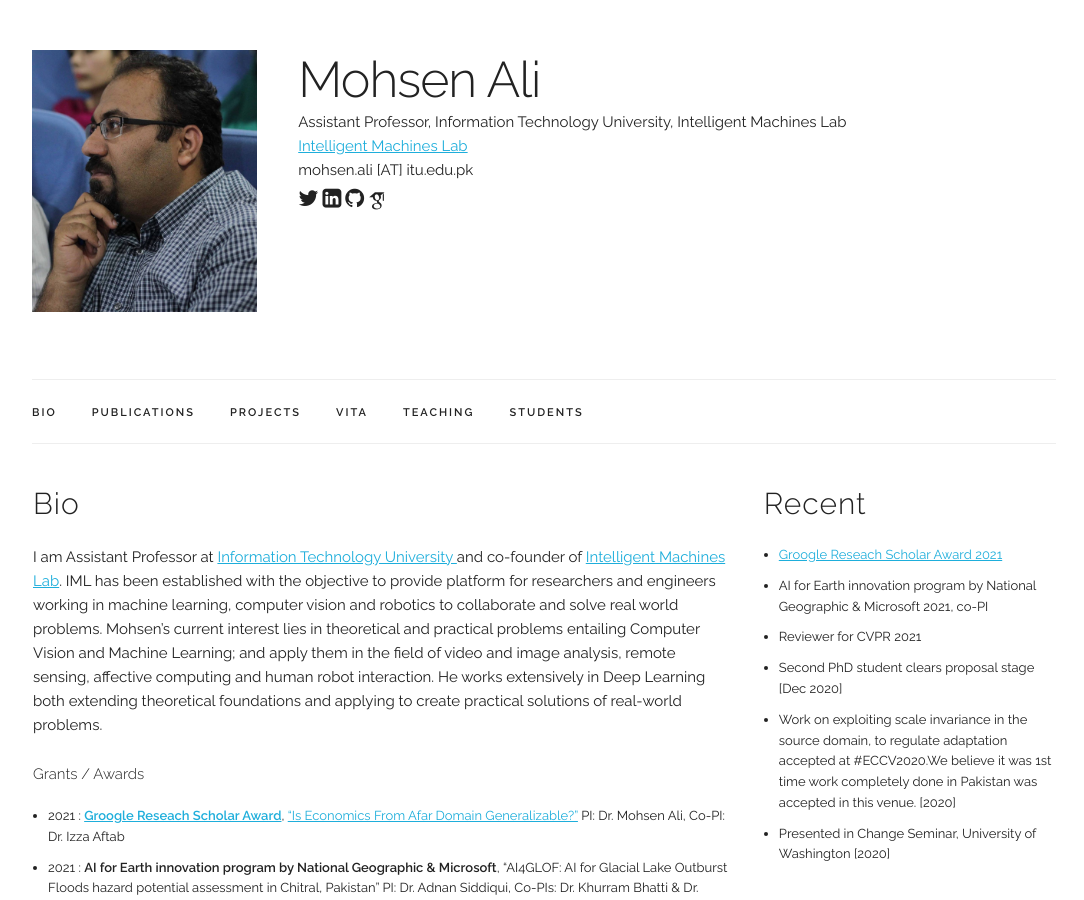
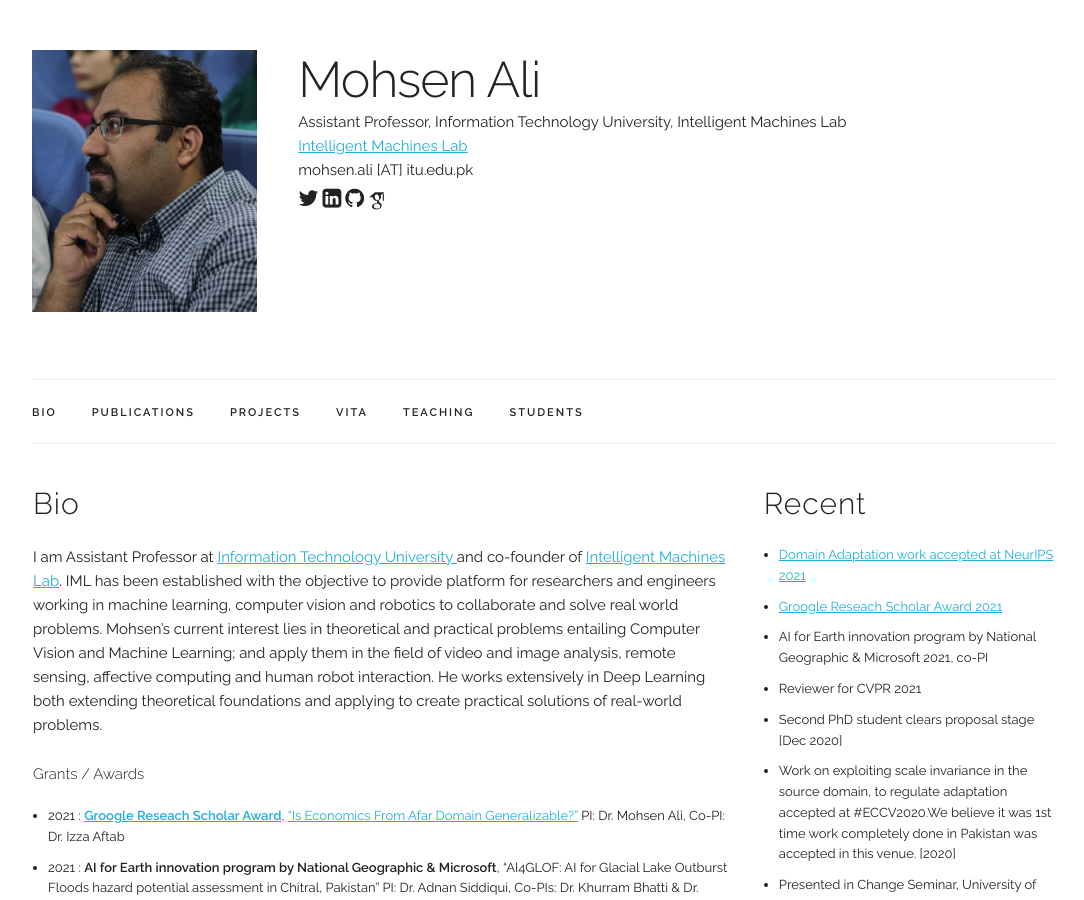
Before and after one commit to mohsenali/mohsenali.github.io, a Jekyll site: the page built from index.html, in a window 1280 px wide and 900 px high. Shown: the whole window, without its empty margins (96-1180 px from the left). Built offline with Jekyll 4.4.1, drawn with Linux system fonts in a browser that asks for light colours; some web fonts are replaced.

Commit message:
Update index.html
added information about the NeurIPS

```diff
--- a/index.html
+++ b/index.html
@@ -62,6 +62,7 @@ title: Personal Webpage
   <h4>Recent</h4>
  <font size=2px>
  <ul class="listType">
+  <li><a href="http://im.itu.edu.pk/synergizing-domain-adaptation/">Domain Adaptation work accepted at NeurIPS 2021</a> </li>
   <li><a href="http://im.itu.edu.pk/econai/">Groogle Reseach Scholar Award 2021</a> </li>
   <li>AI for Earth innovation program by National Geographic & Microsoft 2021, co-PI</li>
 
```
